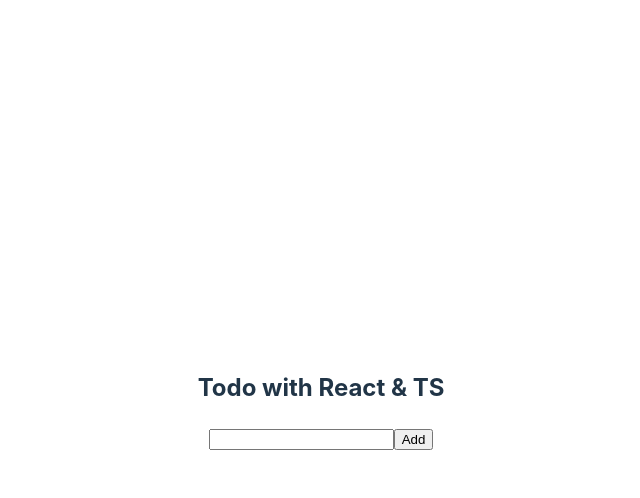
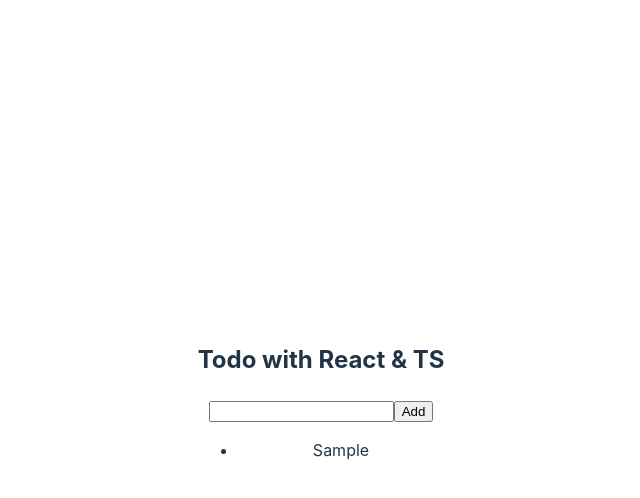
Before and after one commit to shisotem/todo-react-ts, a React (Vite) app: page / in a window 1280 px wide. Both pictures are taken after typing "Sample" into the empty fields and a click on the input "Add". Shown: the top 498 px of the page, without its empty margins (319-959 px from the left). Built offline with nearby package versions, Linux system fonts and the light colour scheme.

Commit message:
feat(list): add list display

```diff
--- a/src/App.tsx
+++ b/src/App.tsx
@@ -41,6 +41,11 @@ function App() {
           />
           <input type="submit" value="Add" className="" />
         </form>
+        <ul>
+          {todos.map((todo) => {
+            return <li key={todo.id}>{todo.inputValue}</li>;
+          })}
+        </ul>
       </div>
     </>
   );
```
